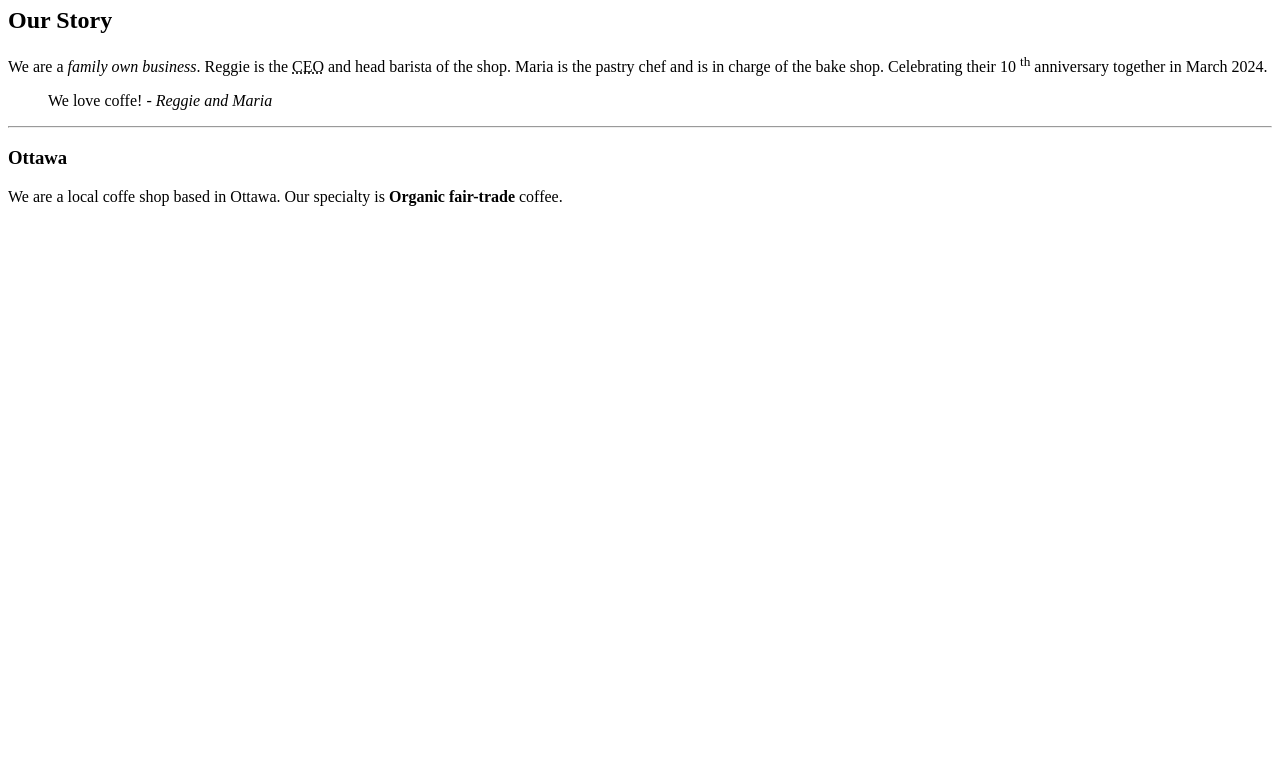
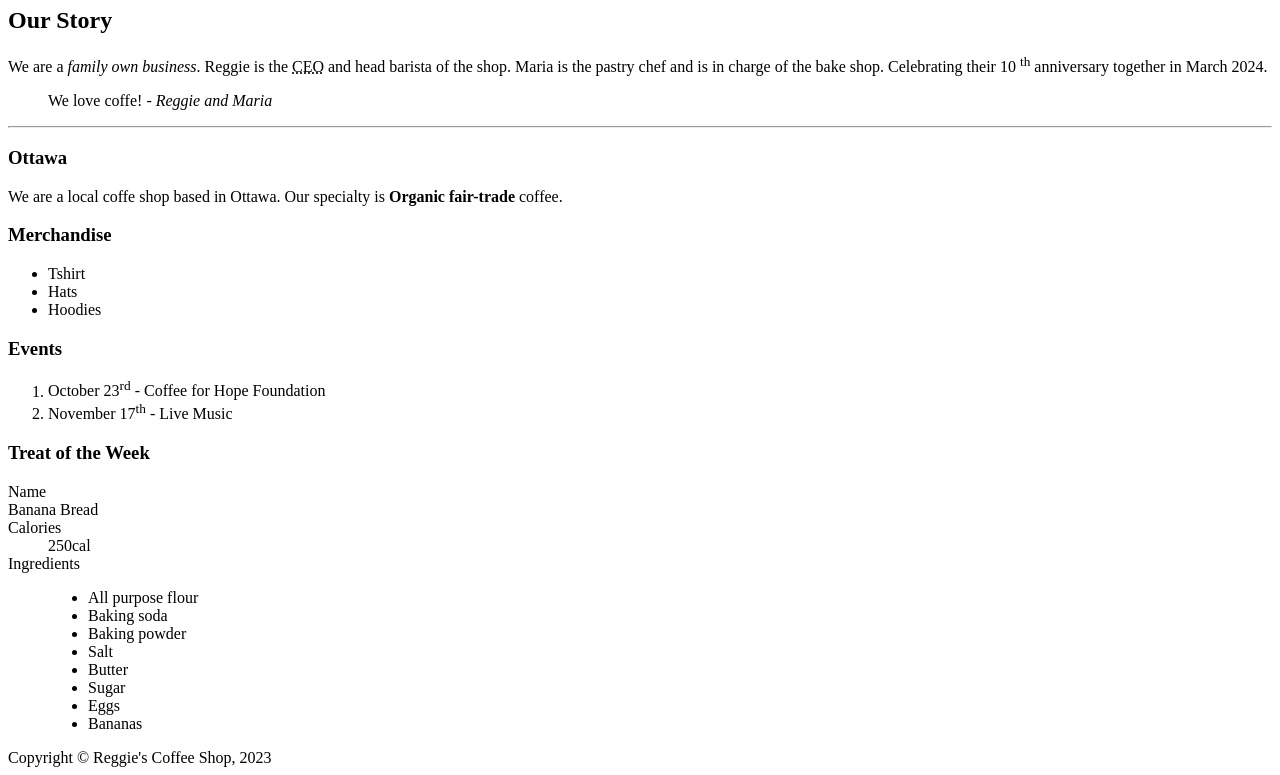
Before and after one commit to zapa0017/zapa0017.github.io, a plain HTML site: page week3/index.html in a window 1280 px wide. Shown: the part 73-848 px from the top of the page. Before the commit the page ends 800 px from the top, so only its background shows below. Drawn offline with Linux system fonts and the light colour scheme.

Commit message:
adds sections to index.html and footer

```diff
--- a/week3/index.html
+++ b/week3/index.html
@@ -2,7 +2,7 @@
 <html lang="en">
 <head>
 <meta charset="UTF-8">
-<title>Black Kitty's Coffee Shop - Home</title>
+<title>Reggie's Coffee Shop - Home</title>
 </head>
 
 <body>
@@ -12,7 +12,7 @@
 
      -->
     <header>
-        <h1>Black Kitty's Coffee Shop</h1>
+        <h1>Reggie's Coffee Shop</h1>
     </header>
     <main>
         <article>
@@ -35,8 +35,54 @@
                 </p>
             </section>
         </article>
-     </main>
-     <footer></footer>
+        <aside>
+            <h3>Merchandise</h3>
+            <!--Adding an unorder list -->
+            <ul>
+                <li>Tshirt</li>
+                <li>Hats</li>
+                <li>Hoodies</li>
+            </ul>
+        </aside>
+        <!--Adding a section for order list -->
+        <section>
+            <h3>Events</h3>
+            <ol>
+                <li>October 23<sup>rd</sup> - Coffee for Hope Foundation</li>
+                <li>November 17<sup>th</sup> - Live Music</li>
+            </ol>
+        </section>
+        <!-- Adding a section for a description list -->
+        <section>
+            <h3>Treat of the Week</h3>
+            <dl>
+                <dt>Name</dt>
+                <dt>Banana Bread</dt>
+
+                <dt>Calories</dt>
+                <dd>250cal</dd>
+
+                <dt>Ingredients</dt>
+                <dd>
+                    <ul>
+                        <li>All purpose flour</li>
+                        <li>Baking soda</li>
+                        <li>Baking powder</li>
+                        <li>Salt</li>
+                        <li>Butter</li>
+                        <li>Sugar</li>
+                        <li>Eggs</li>
+                        <li>Bananas</li>
+                    </ul>
+                </dd>
+            </dl>
+        </section>
+    </main>
+    <!-- Site Footer -->
+    <footer>
+        <!-- Special symbols for HTML can be found by googling HTML entities -->
+        Copyright &copy; Reggie's Coffee Shop, 2023
+    </footer>
 </body>
 
 </html>
```
